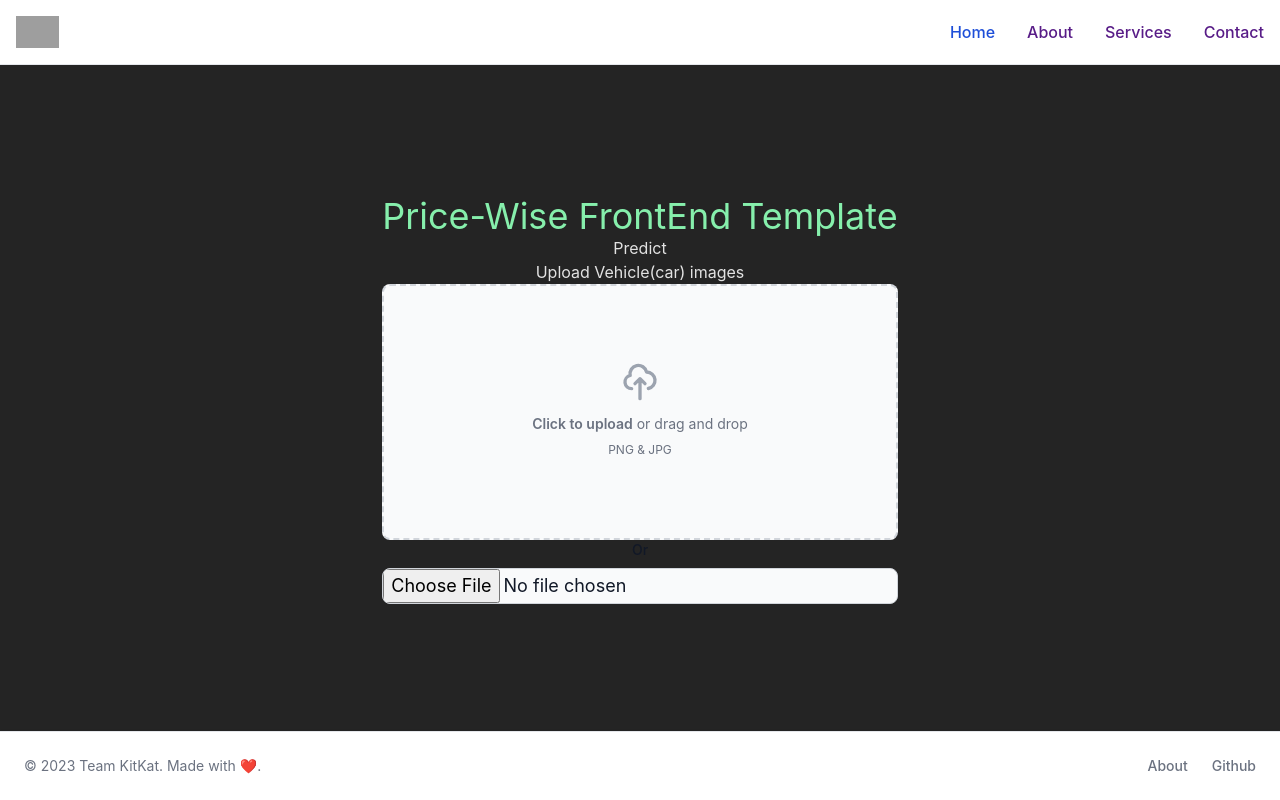
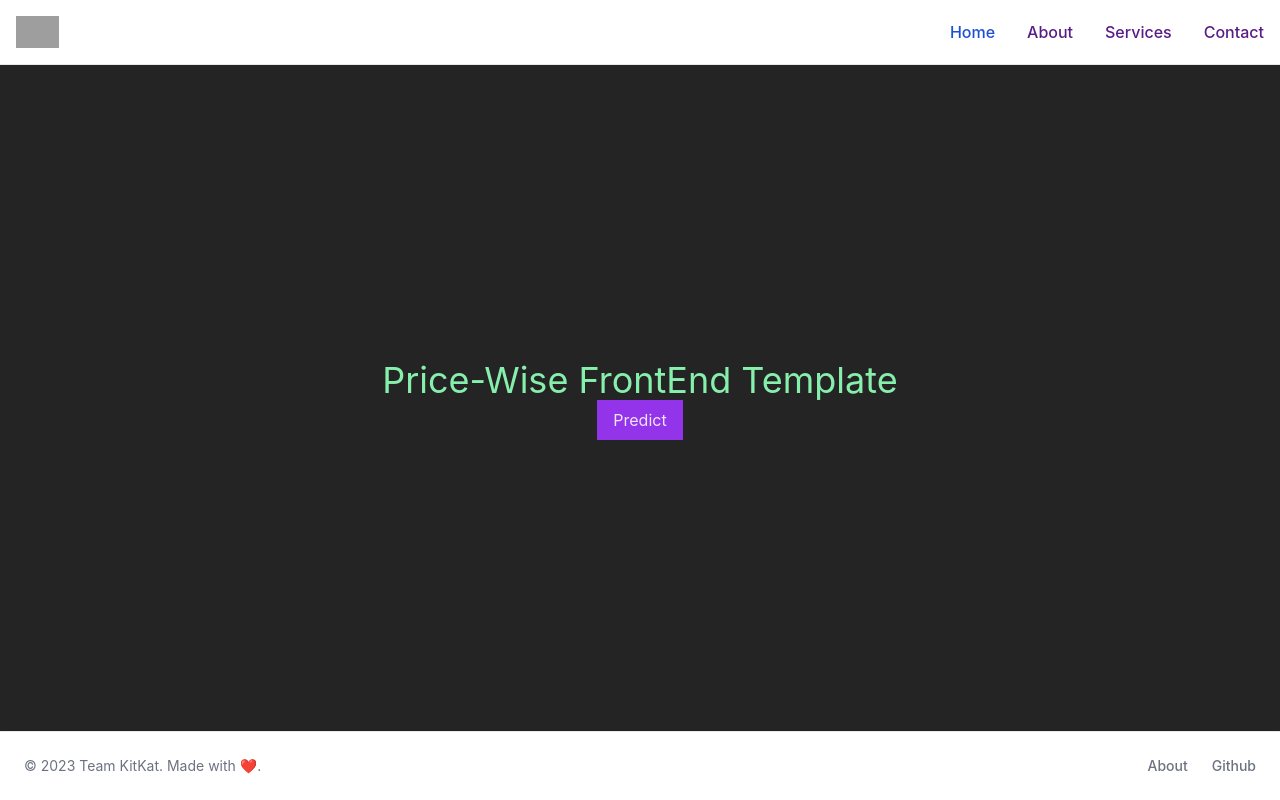
Before and after one commit to Anubhav-Pathak/PriceWise-frontend, a React (Vite) app: page / in a window 1280 px wide. Built offline with nearby package versions, Linux system fonts and the light colour scheme; grey boxes are pictures that could not be loaded.

Commit message:
Added Drag and Drop

```diff
--- a/package.json
+++ b/package.json
@@ -12,7 +12,6 @@
     "-": "^0.0.1",
     "react": "^18.2.0",
     "react-dom": "^18.2.0",
-    "react-drag-and-drop": "^3.0.0",
     "styled-components": "^5.3.9"
   },
   "devDependencies": {
--- a/src/App.jsx
+++ b/src/App.jsx
@@ -11,15 +11,14 @@ function App() {
 
   return (
     <>
-    {showModal && <Modal setShowModal={setShowModal}>Hello World</Modal>}
+    {showModal && <Modal setShowModal={setShowModal}><Uploader /></Modal>}
       <Appbar/>
       <main>
         <div className="App">
           <h1 className='text-4xl text-green-300'>Price-Wise FrontEnd Template</h1>
-          <button onClick={() => setShowModal(!showModal)}>Predict</button>
+          <button onClick={() => setShowModal(!showModal)} className='px-4 py-2 bg-purple-600'>Predict</button>
         </div>
       </main>
-      <Uploader/>
       <Footer/>
 
     </>
--- a/src/components/Landing/Uploader.jsx
+++ b/src/components/Landing/Uploader.jsx
@@ -18,9 +18,6 @@ function Uploader() {
             <label class="block mb-2 text-sm font-medium text-gray-900 dark:text-white" for="large_size">Or</label>
             <input class="block w-full text-lg text-gray-900 border border-gray-300 rounded-lg cursor-pointer bg-gray-50 dark:text-gray-400 focus:outline-none dark:bg-gray-700 dark:border-gray-600 dark:placeholder-gray-400" id="large_size" type="file"/>
         </div>
-
-
-
     </>
   )
 }
--- /dev/null
+++ b/src/components/Landing/UserForm.jsx
@@ -0,0 +1,9 @@
+import React from 'react'
+
+const UserForm = () => {
+  return (
+    <div>UserForm</div>
+  )
+}
+
+export default UserForm
--- a/src/components/Landing/appbar.jsx
+++ b/src/components/Landing/appbar.jsx
@@ -5,10 +5,7 @@ function Appbar() {
     <>
         <nav className="bg-white dark:bg-purple-900 fixed w-full z-20 top-0 left-0 border-b border-gray-200 dark:border-purple-600">
             <div className="max-w-screen-xl flex flex-wrap items-center justify-between mx-auto p-4">
-                <a href="https://flowbite.com/" className="flex items-center">
-                    <img src="https://img.icons8.com/ios/50/null/car--v1.png" className="h-8 mr-3" alt="Flowbite Logo"/>
-                    <span className="self-center text-2xl font-semibold whitespace-nowrap dark:text-white">PriceWise</span>
-                </a>
+                <a href="https://flowbite.com/" className="flex items-center"><img src="https://img.icons8.com/ios/50/null/car--v1.png" className="h-8 mr-3" alt="Logo"/> <span className="self-center text-2xl font-semibold whitespace-nowrap dark:text-white">PriceWise</span> </a>
                 <div className="items-center justify-between hidden w-full md:flex md:w-auto md:order-1" id="navbar-sticky">
                     <ul className="flex flex-col p-4 md:p-0 mt-4 font-medium border border-gray-100 rounded-lg bg-gray-50 md:flex-row md:space-x-8 md:mt-0 md:border-0 md:bg-white dark:bg-purple-800 md:dark:bg-purple-900 dark:border-gray-700">
                     <li>
--- a/src/ui/Modal.jsx
+++ b/src/ui/Modal.jsx
@@ -22,7 +22,7 @@ const Modal = (props) => {
   return (
     <>
       {createPortal(<Backdrop />, document.getElementById("backdrop"))}
-      {createPortal(<Overlay setShowModal={props.setShowModal} />, document.getElementById("overlay"))}
+      {createPortal(<Overlay setShowModal={props.setShowModal} children={props.children}/>, document.getElementById("overlay"))}
     </>
   );
 };
```
Also changed, not shown: 1 other file (tests, documents, lock files or other folders).
